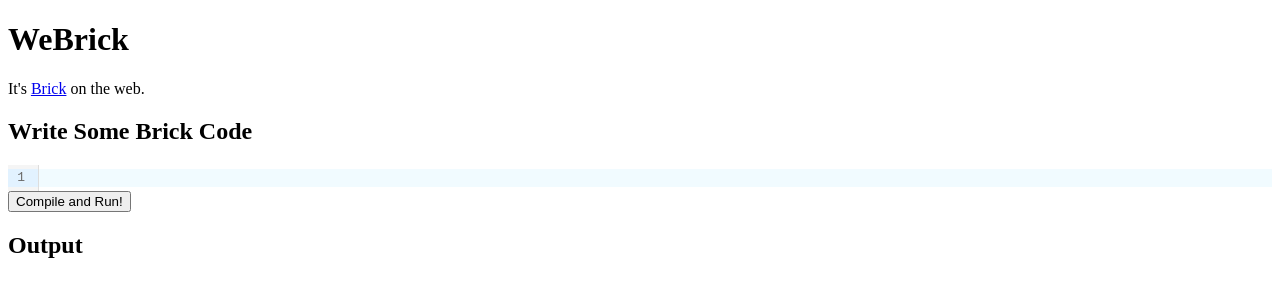
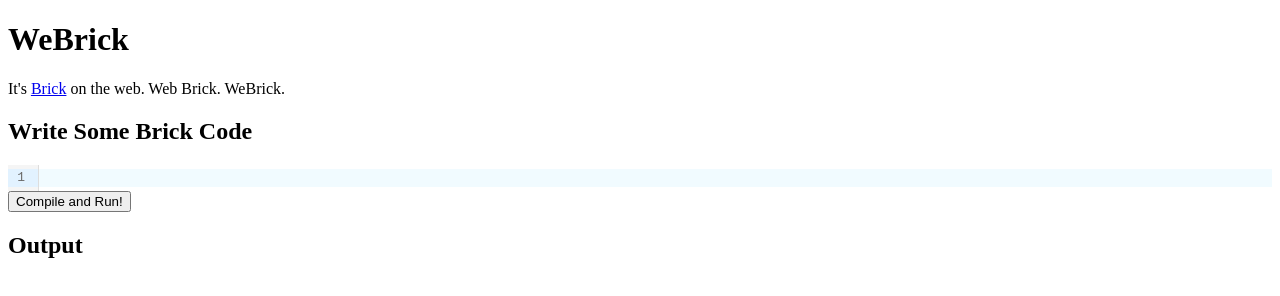
Before and after one commit to ryanisaacg/webrick, a website built with Vite: page site/index.html in a window 1280 px wide. Built offline with nearby package versions, Linux system fonts and the light colour scheme.

Commit message:
Words words

```diff
--- a/site/index.html
+++ b/site/index.html
@@ -8,7 +8,7 @@
   </head>
   <body>
     <h1> WeBrick </h1>
-    <p> It's <a href="https://github.com/ryanisaacg/brick">Brick</a> on the web. </p>
+    <p> It's <a href="https://github.com/ryanisaacg/brick">Brick</a> on the web. Web Brick. WeBrick. </p>
     <h2> Write Some Brick Code </h2>
     <div id="editor"></div>
     <button id="build">Compile and Run!</button>
```
